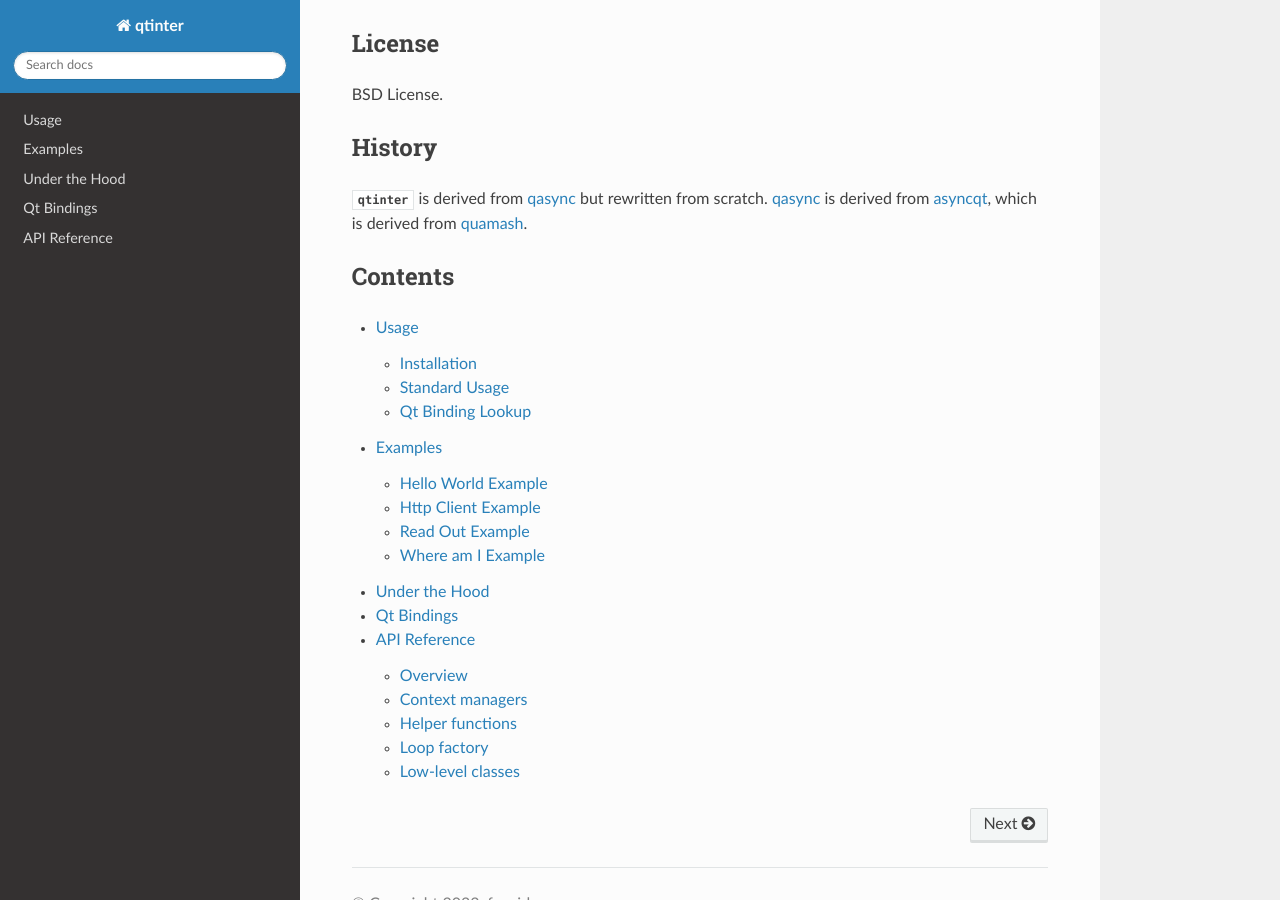
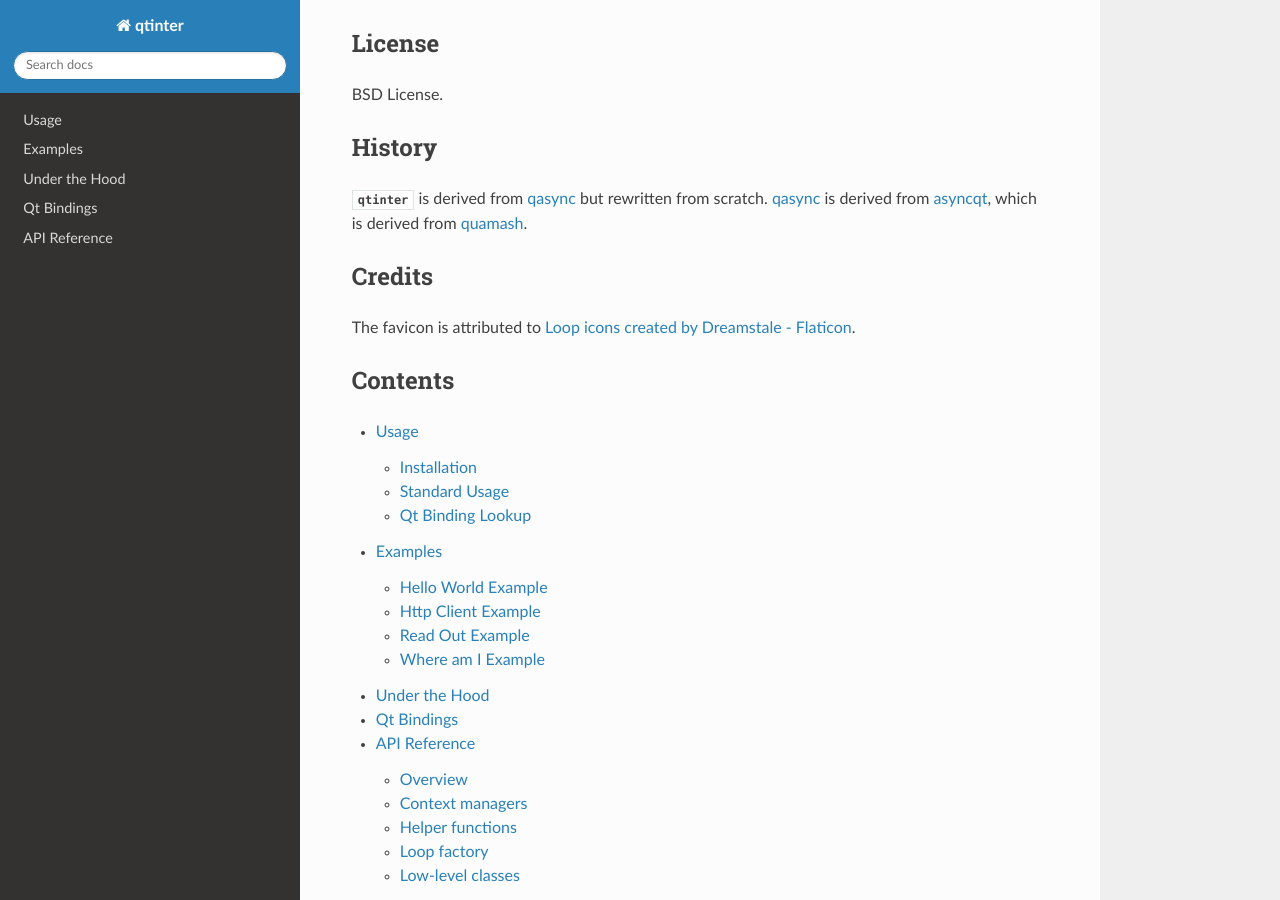
Before and after one commit to fancidev/qtinter, a Sphinx documentation site: the page built from docs/index.rst, in a window 1280 px wide and 900 px high, scrolled down 1973 px. Built offline with Sphinx 7.4.7 and the Read the Docs theme 2.0.0, drawn with Linux system fonts in a browser that asks for light colours.

Commit message:
Add favicon.

```diff
--- a/docs/conf.py
+++ b/docs/conf.py
@@ -31,3 +31,4 @@
 
 html_theme = 'sphinx_rtd_theme'
 html_static_path = ['_static']
+html_favicon = 'favicon.ico'
--- a/docs/index.rst
+++ b/docs/index.rst
@@ -133,6 +133,13 @@
 .. _quamash: https://github.com/harvimt/quamash
 
 
+Credits
+-------
+
+The favicon is attributed to `Loop icons created by Dreamstale - Flaticon
+<https://www.flaticon.com/free-icons/loop>`_.
+
+
 Contents
 --------
 
```
Also changed, not shown: docs/favicon.ico (added).
